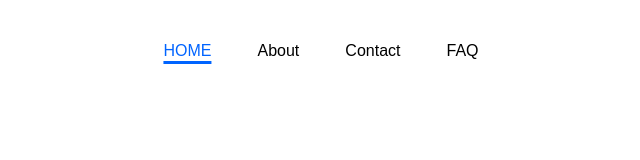
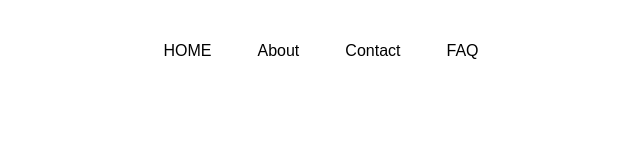
Before and after one commit to haazzero/RESAT_FE, a plain HTML site: page day9/nav.html in a window 1280 px wide. Shown: the full height of the page, 319-959 px from the left. Drawn offline with Linux system fonts and the light colour scheme; a web font is replaced by a local one.

Commit message:
active class 삭제

```diff
--- a/day9/nav.css
+++ b/day9/nav.css
@@ -47,12 +47,12 @@
   .nav-bar a:hover:after { transform: scaleX(1); }
 
   /* active됐을 때 밑줄 */
-  .nav-bar a.active {
+  /* .nav-bar a.active {
     text-decoration-line: underline;
-    text-underline-offset: 5px;  /* 글자와 간격 */
-    text-decoration-thickness: 3px;  /* 두께 */
+    text-underline-offset: 5px;
+    text-decoration-thickness: 3px;
     color: #0064FF;
-  }
+  } */
 
   .menu-icon {
     color:  #0064FF;
--- a/day9/nav.html
+++ b/day9/nav.html
@@ -20,7 +20,7 @@
         </a>
         <!-- DESKTOP -->
         <div id="navigation-bar" class="nav-bar">
-          <a class="active"> HOME </a>
+          <a>HOME</a>
           <a>About</a>
           <a>Contact</a>
           <a>FAQ</a>
```
